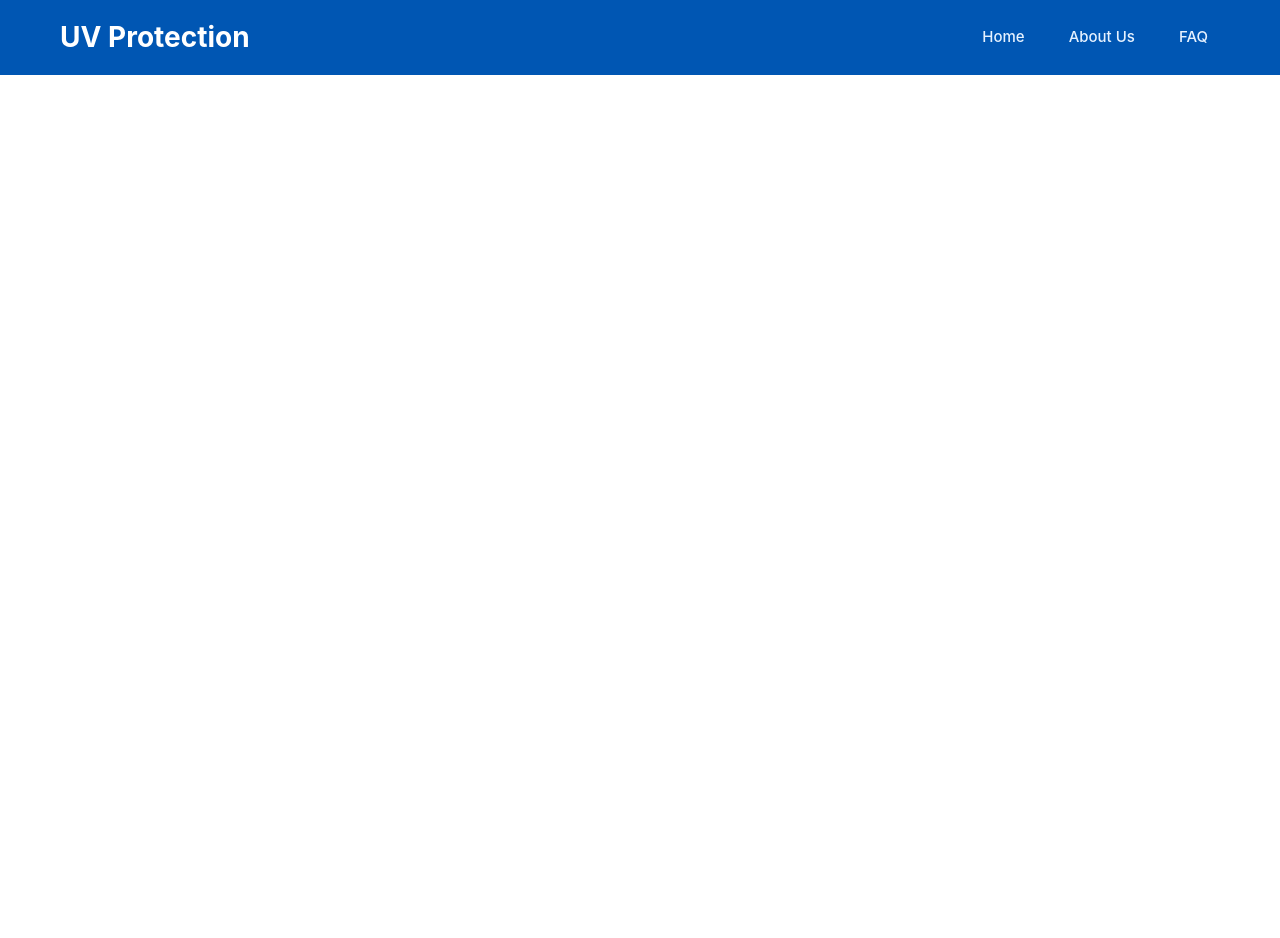
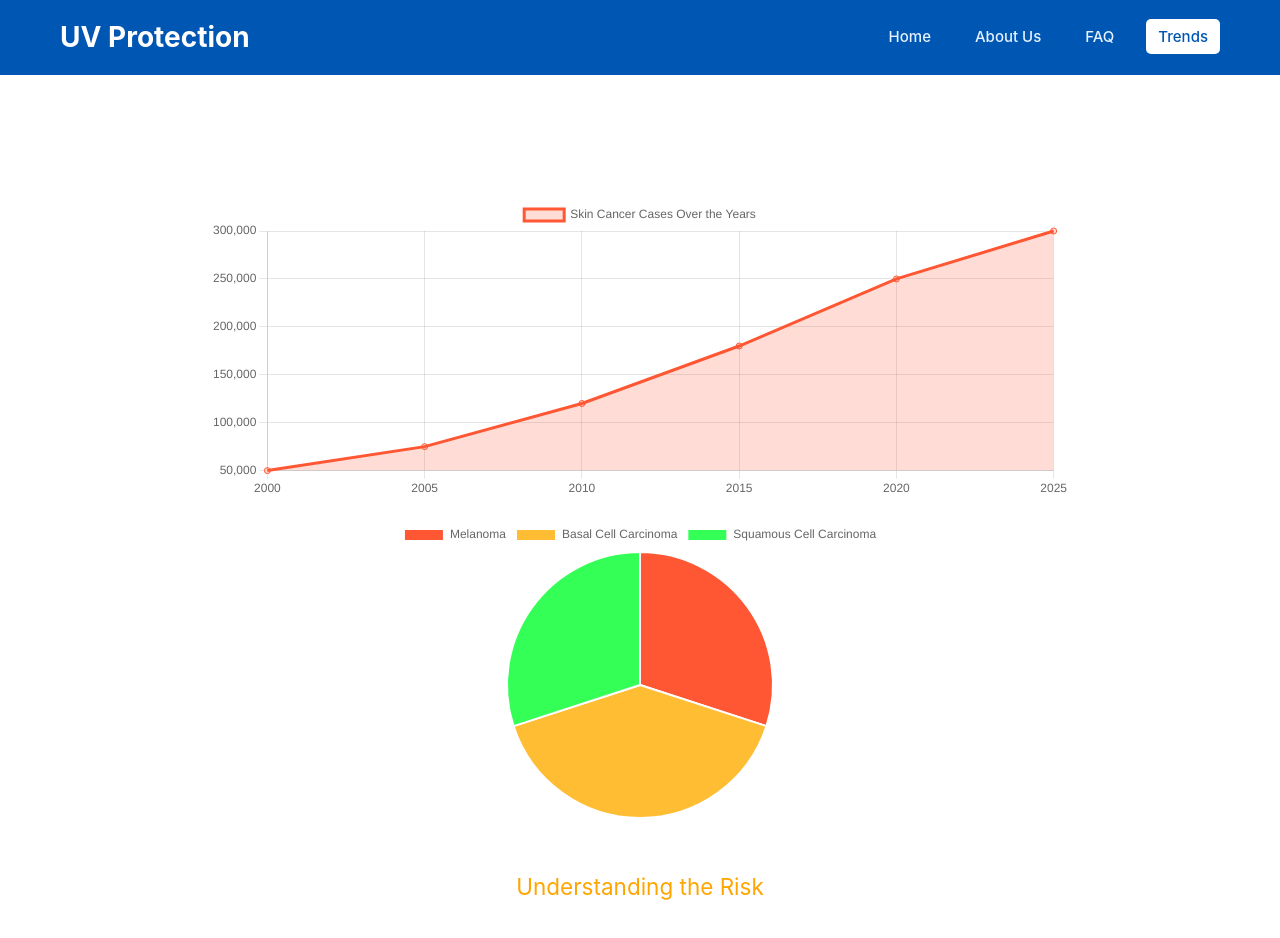
Before and after one commit to AbhijeetKumarMonash/FIT5120-Project, a Vue app in the folder FIT5120_Project/: page /trends in a window 1280 px wide. Shown: the top 938 px of the page. Before the commit the page ends 800 px from the top, so only its background shows below. Built offline with nearby package versions, Linux system fonts and the light colour scheme.

Commit message:
sample trends

```diff
--- a/FIT5120_Project/package.json
+++ b/FIT5120_Project/package.json
@@ -11,6 +11,7 @@
     "format": "prettier --write src/"
   },
   "dependencies": {
+    "chart.js": "^4.4.8",
     "vue": "^3.5.13",
     "vue-router": "^4.5.0"
   },
--- a/FIT5120_Project/src/components/Header.vue
+++ b/FIT5120_Project/src/components/Header.vue
@@ -12,6 +12,9 @@
           </li>
           <li>
             <router-link to="/faq" class="nav-link" active-class="active">FAQ</router-link>
+          </li>
+          <li>
+            <router-link to="/trends" class="nav-link" active-class="active">Trends</router-link>
           </li>
         </ul>
       </nav>
--- a/FIT5120_Project/src/router/index.js
+++ b/FIT5120_Project/src/router/index.js
@@ -2,6 +2,7 @@ import { createRouter, createWebHistory } from 'vue-router'
 import HomeView from '@/views/HomeView.vue'
 import AboutView from '@/views/AboutView.vue'
 import FAQView from '@/views/FAQView.vue'
+import trends from '@/views/trends.vue'
 
 const routes = [
   {
@@ -19,6 +20,11 @@ const routes = [
     name: 'FAQ',
     component: FAQView,
   },
+  {
+    path: '/trends',
+    name: 'trends',
+    component: trends,
+  },
 ]
 
 const router = createRouter({
--- /dev/null
+++ b/FIT5120_Project/src/views/trends.vue
@@ -0,0 +1,126 @@
+<template>
+  <div class="trend-container">
+    <h1>Skin Cancer Trends</h1>
+
+    <p class="description">
+      The following graphs display trends in skin cancer cases over time, emphasizing the importance
+      of sun protection.
+    </p>
+
+    <!-- Line Chart for Skin Cancer Cases -->
+    <div class="chart-wrapper">
+      <canvas id="skinCancerChart"></canvas>
+    </div>
+
+    <!-- Pie Chart for Cancer Type Distribution -->
+    <div class="chart-wrapper">
+      <canvas id="cancerTypeChart"></canvas>
+    </div>
+
+    <!-- Informational Text -->
+    <div class="info-section">
+      <h2>Understanding the Risk</h2>
+      <p>
+        Skin cancer cases have been rising due to increased UV exposure. This data highlights the
+        importance of **UV protection measures** such as sunscreen, protective clothing, and limited
+        sun exposure during peak UV hours.
+      </p>
+    </div>
+  </div>
+</template>
+
+<script setup>
+import { onMounted } from 'vue'
+import Chart from 'chart.js/auto'
+
+// Sample Data (You can replace this with API data)
+const skinCancerData = {
+  years: ['2000', '2005', '2010', '2015', '2020', '2025'],
+  cases: [50000, 75000, 120000, 180000, 250000, 300000],
+}
+
+const cancerTypeData = {
+  labels: ['Melanoma', 'Basal Cell Carcinoma', 'Squamous Cell Carcinoma'],
+  values: [30, 40, 30], // Percentage distribution
+}
+
+onMounted(() => {
+  // 📊 Line Chart: Trend of Skin Cancer Cases
+  new Chart(document.getElementById('skinCancerChart'), {
+    type: 'line',
+    data: {
+      labels: skinCancerData.years,
+      datasets: [
+        {
+          label: 'Skin Cancer Cases Over the Years',
+          data: skinCancerData.cases,
+          borderColor: '#ff5733',
+          backgroundColor: 'rgba(255, 87, 51, 0.2)',
+          fill: true,
+        },
+      ],
+    },
+    options: {
+      responsive: true,
+      maintainAspectRatio: false,
+    },
+  })
+
+  // 📊 Pie Chart: Cancer Type Distribution
+  new Chart(document.getElementById('cancerTypeChart'), {
+    type: 'pie',
+    data: {
+      labels: cancerTypeData.labels,
+      datasets: [
+        {
+          data: cancerTypeData.values,
+          backgroundColor: ['#ff5733', '#ffbd33', '#33ff57'],
+        },
+      ],
+    },
+    options: {
+      responsive: true,
+      maintainAspectRatio: false,
+    },
+  })
+})
+</script>
+
+<style scoped>
+/* 📌 Container Styling */
+.trend-container {
+  width: 90%;
+  max-width: 900px;
+  margin: 50px auto;
+  padding: 20px;
+  background: rgba(255, 255, 255, 0.2);
+  border-radius: 10px;
+  backdrop-filter: blur(5px);
+  text-align: center;
+  color: white;
+}
+
+/* 📌 Charts Styling */
+.chart-wrapper {
+  width: 100%;
+  height: 300px;
+  margin: 20px auto;
+}
+
+/* 📌 Informational Section */
+.info-section {
+  margin-top: 30px;
+  padding: 20px;
+  background: rgba(255, 255, 255, 0.1);
+  border-radius: 10px;
+  text-align: center;
+}
+
+.info-section h2 {
+  color: orange;
+}
+
+.description {
+  font-size: 1.2rem;
+}
+</style>
```
Also changed, not shown: 1 other file (tests, documents, lock files or other folders).
